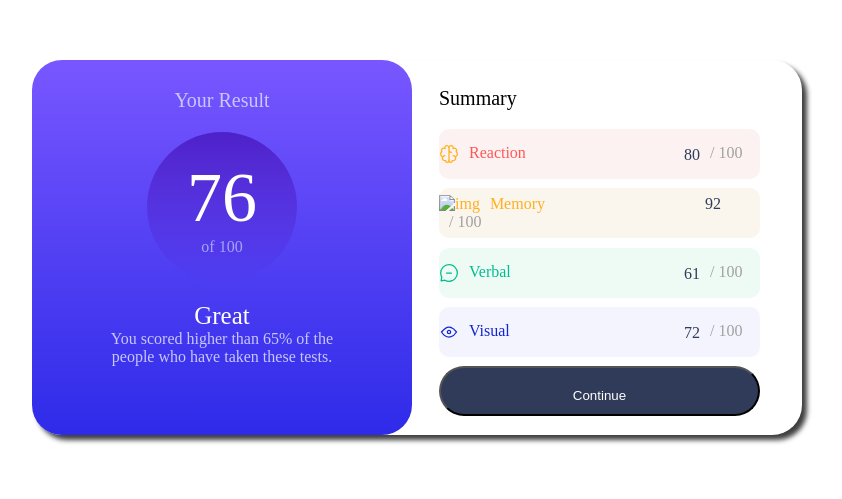
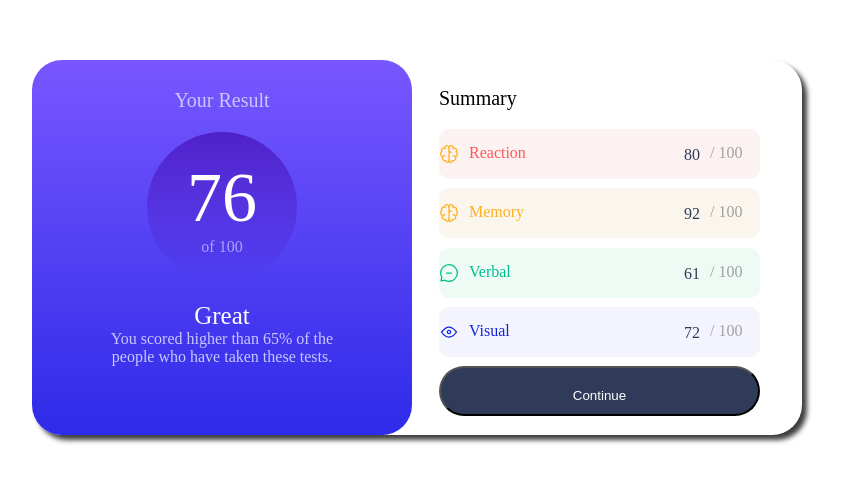
Before and after one commit to devritra/Result-summary-component, a plain HTML site: page index.html in a window 1280 px wide. Shown: the part 301-800 px from the top of the page, without its empty margins (311-1153 px from the left). Drawn offline with Linux system fonts and the light colour scheme; files whose address does not match are found by name.

Commit message:
Update index.html
Signed-off-by: Aritra <158503009+devritra@users.noreply.github.com>

```diff
--- a/index.html
+++ b/index.html
@@ -25,7 +25,7 @@
             <span class="Reaction">Reaction</span><span class="a">80</span><span class="b">/ 100</span>
           </section>
           <section class="Memory">
-            <img src="elements/icon-memory.svg" alt="img">
+            <img src="icon-memory.svg" alt="img">
             <span class="Memory">Memory</span><span class="a">92</span><span class="b">/ 100</span>
           </section>
           <section class="Verbal">
```
